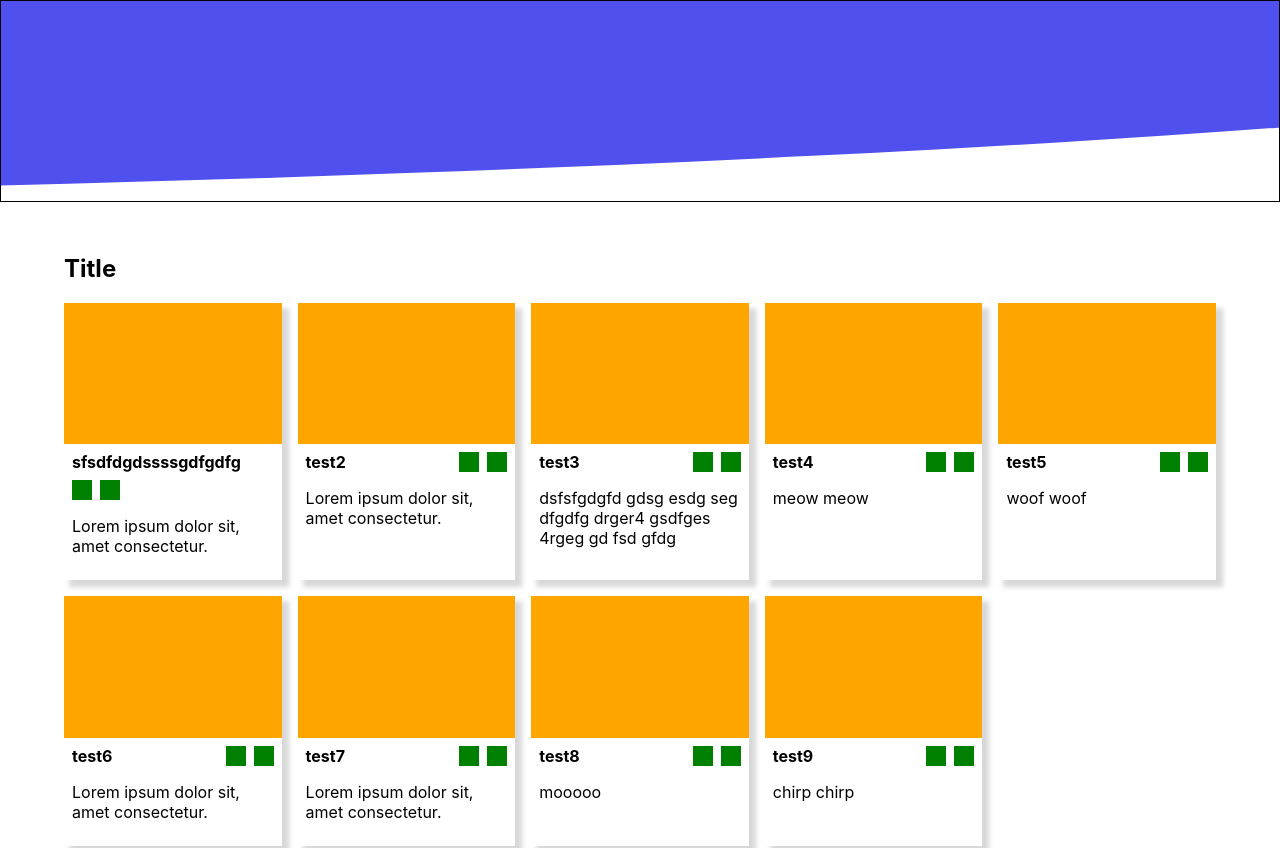
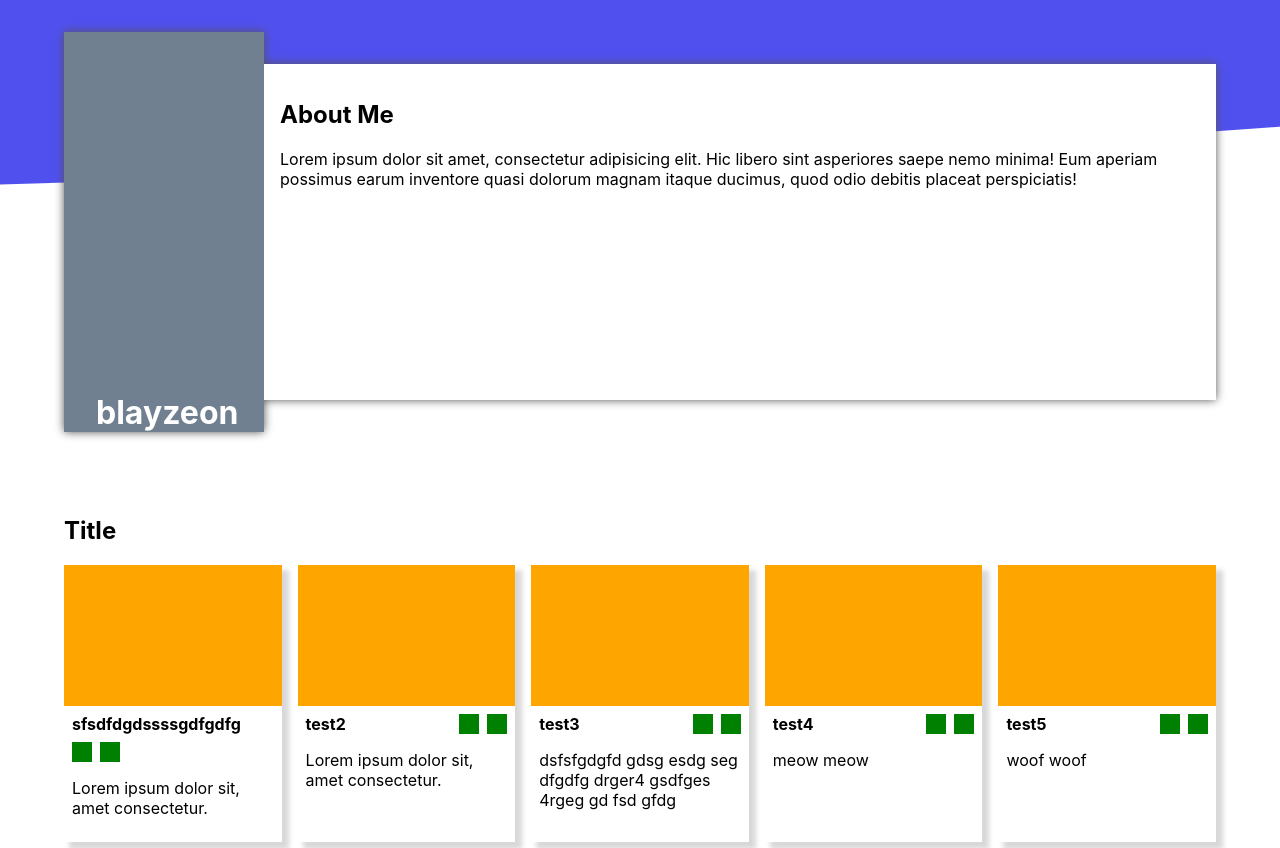
Before and after one commit to blayzeon/personal-portfolio, a React (Create React App) app: page / in a window 1280 px wide. Shown: the top 848 px of the page. Built offline with nearby package versions, Linux system fonts and the light colour scheme.

Commit message:
dynamic header

```diff
--- a/src/App.css
+++ b/src/App.css
@@ -8,15 +8,49 @@
 }
 
 .App > header {
-  border: 1px solid black;
+  position: relative;
+  min-height: 200px;
 }
 
-.curved1 {
+.curved {
   display: block;
+  position: absolute;
+  z-index: -1;
   box-sizing: border-box;
   min-height: 200px;
+  width: 100%;
+  padding-bottom: 2rem;
   background-color: #5050ee;
   clip-path: ellipse(258% 100% at -99.76% 0%);
+}
+
+.blurb {
+  background-color: white;
+  padding: 1em;
+  margin: 2em 0;
+}
+
+.subtext {
+  position: absolute;
+  margin: 0 1em;
+  bottom: 0;
+  color: white;
+}
+
+.img {
+  min-width: 200px;
+  position: relative;
+  background-color: slategray;
+  height: 400px;
+  width: 200px;
+}
+
+.flex {
+  display: flex !important;
+}
+
+.shadow {
+  filter: drop-shadow(0 0 0.3em rgb(84, 84, 84));
 }
 
 .App > footer {
@@ -28,11 +62,6 @@
 .App > footer * {
   margin: 0;
   padding: 0;
-}
-
-.z1 {
-  position: absolute;
-  z-index: 1;
 }
 
 .icon-pair {
@@ -57,12 +86,6 @@
   aspect-ratio: 1/1;
   width: 20px;
   cursor: pointer;
-}
-
-.img {
-  background-color: slategray;
-  height: 200px;
-  width: 200px;
 }
 
 .card {
@@ -94,3 +117,9 @@
   padding: 0;
   margin: 0;
 }
+
+@media screen and (max-width: 480px) {
+  .flex {
+    flex-direction: column;
+  }
+}
--- a/src/App.js
+++ b/src/App.js
@@ -6,7 +6,23 @@ function App() {
   return (
     <div className="App">
       <header>
-        <div className="curved1"></div>
+        <div className="curved"></div>
+        <div className="shadow">
+          <div className="margin flex">
+            <div className="img">
+              <h1 className="subtext">blayzeon</h1>
+            </div>
+            <div className="blurb">
+              <h2>About Me</h2>
+              <div>
+                Lorem ipsum dolor sit amet, consectetur adipisicing elit. Hic
+                libero sint asperiores saepe nemo minima! Eum aperiam possimus
+                earum inventore quasi dolorum magnam itaque ducimus, quod odio
+                debitis placeat perspiciatis!
+              </div>
+            </div>
+          </div>
+        </div>
       </header>
 
       <main className="margin">
```
